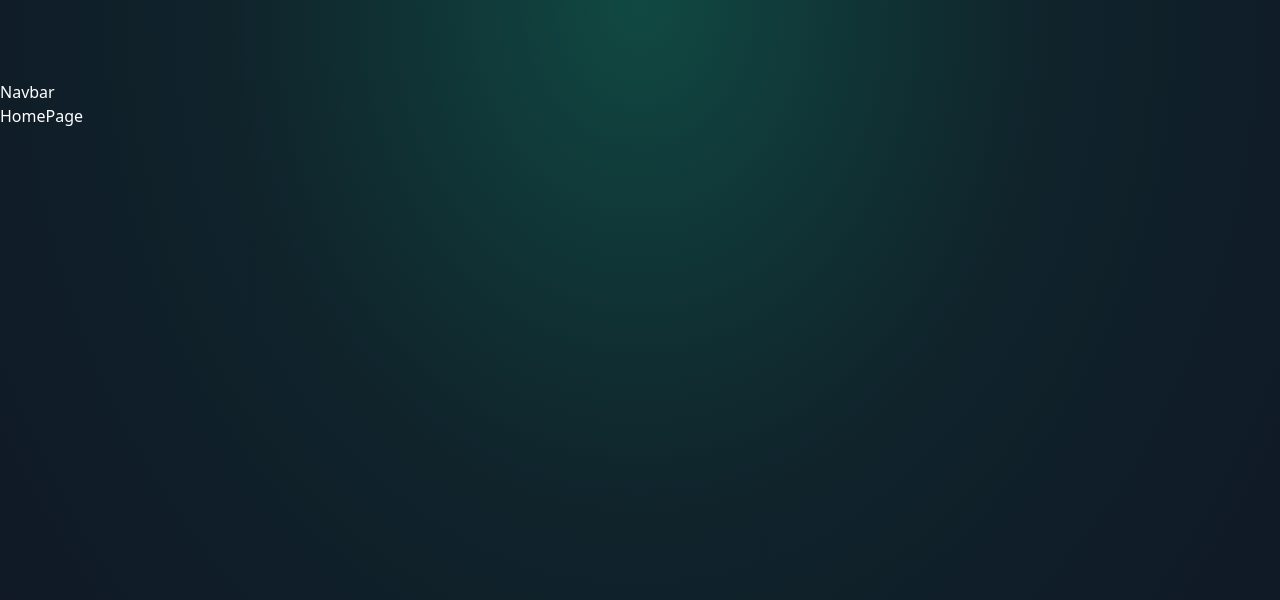
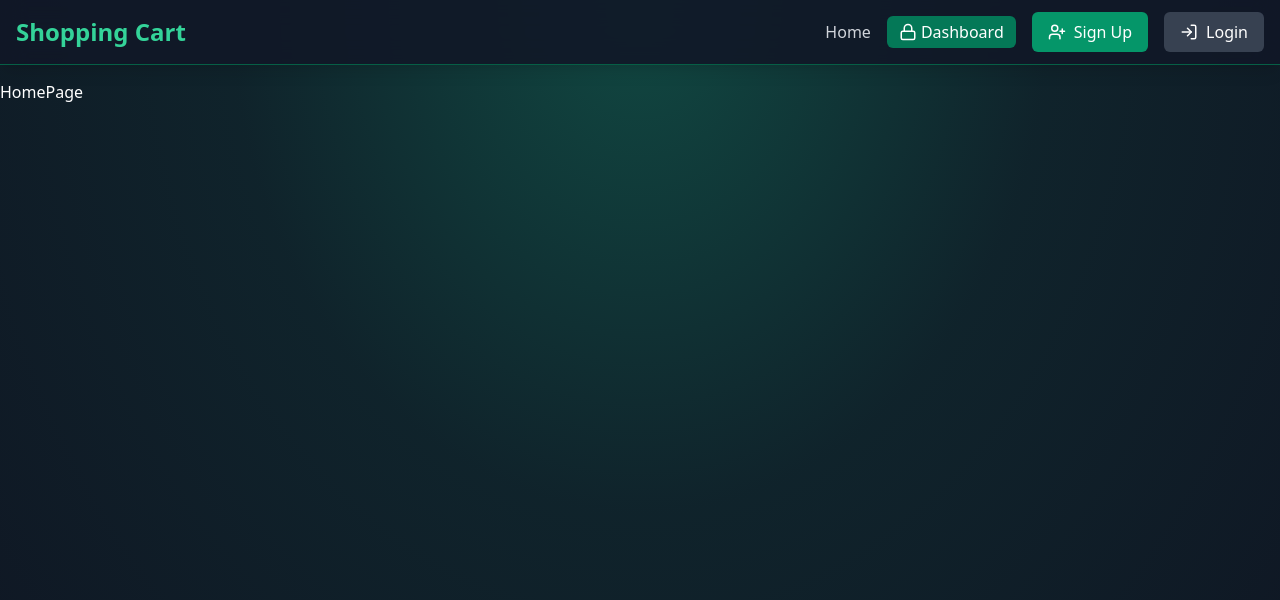
Before and after one commit to hamzathul/Shopping-Cart-with-Redis, a React (Vite) app in the folder frontend/: page / in a window 1280 px wide. Shown: the top 600 px of the page. Built offline with nearby package versions, Linux system fonts and the light colour scheme.

Commit message:
Navbar UI

```diff
--- a/frontend/src/components/Navbar.jsx
+++ b/frontend/src/components/Navbar.jsx
@@ -1,9 +1,90 @@
-import React from 'react'
+import { ShoppingCart, UserPlus, LogIn, LogOut, Lock } from "lucide-react";
+import { Link } from "react-router-dom";
+const Navbar = () => {
+  const user = false;
+  const isAdmin = true;
 
-const Navbar = () => {
   return (
-    <div>Navbar</div>
-  )
-}
+    <header
+      className="fixed top-0 left-0 w-full bg-gray-900 bg-opacity-90 backdrop-blur-md shadow-lg
+    z-40 transition-all duration-300 border-b border-emerald-800"
+    >
+      <div className="container mx-auto px-4 py-3">
+        <div className="flex flex-wrap justify-between items-center">
+          <Link
+            to={"/"}
+            className="text-2xl font-bold text-emerald-400 items-center space-x-2 flex"
+          >
+            Shopping Cart
+          </Link>
+          <nav className="flex flex-wrap items-center gap-4">
+            <Link
+              to={"/"}
+              className="text-gray-300 hover:text-emerald-400 transition duration-300 ease-in-out"
+            >
+              Home
+            </Link>
+            {user && (
+              <Link
+                to={"/cart"}
+                className="relative group text-gray-300 hover:text-emerald-400 transition duration-300 ease-in-out"
+              >
+                <ShoppingCart
+                  className="inline-block mr-1 group-hover:text-emerald-400"
+                  size={20}
+                />
+                <span className="hidden sm:inline">Cart</span>
+                <span
+                  className="absolute -top-2 -left-2 bg-emerald-500 text-white rounded-full
+              px-2 py-0.5 text-xs group-hover:bg-emerald-400 transition duration-300 ease-in-out"
+                >
+                  3
+                </span>
+              </Link>
+            )}
+            {isAdmin && (
+              <Link
+                className="bg-emerald-700 hover:bg-emerald-600 text-white px-3 py-1 rounded-md
+            font-medium transition duration-300 ease-in-out flex items-center"
+              >
+                <Lock className="inline-block mr-1" size={18} />
+                <span className="hidden sm:inline">Dashboard</span>
+              </Link>
+            )}
+            {user ? (
+              <button
+                className="bg-gray-700 hover:bg-gray-600 text-white py-2 px-4 rounded-md
+            flex items-center transition duration-300 ease-in-out"
+              >
+                <LogOut size={18} />
+                <span className="hidden sm:inline ml-2">LogOut</span>
+              </button>
+            ) : (
+              <>
+                <Link
+                  to={"/signup"}
+                  className="bg-emerald-600 hover:bg-emerald-700 text-white py-2
+              px-4 rounded-md flex items-center transition duration-300 ease-in-out"
+                >
+                  <UserPlus className="mr-2" size={18} />
+                  Sign Up
+                </Link>
 
-export default Navbar
+                <Link
+                  to={"/login"}
+                  className="bg-gray-700 hover:bg-gray-600 text-white py-2
+              px-4 rounded-md flex items-center transition duration-300 ease-in-out"
+                >
+                  <LogIn className="mr-2" size={18} />
+                  Login
+                </Link>
+              </>
+            )}
+          </nav>
+        </div>
+      </div>
+    </header>
+  );
+};
+
+export default Navbar;
```
